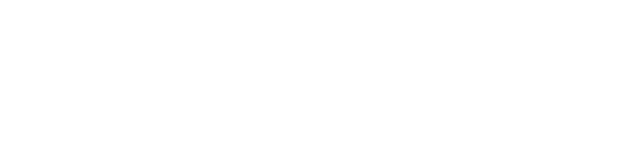
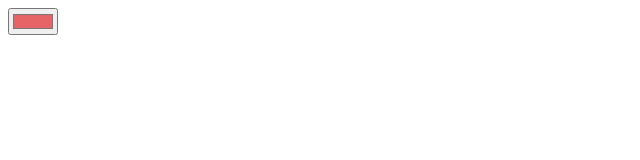
Before and after one commit to Clepfeed/ColorConverter, a plain HTML site: page index.html in a window 1280 px wide. Shown: the whole page, without its empty margins (0-640 px from the left). Drawn offline with Linux system fonts and the light colour scheme.

Commit message:
add index

```diff
--- a/index.html
+++ b/index.html
@@ -6,6 +6,6 @@
         <title>Color converter</title>
     </head>
     <body>
-
+        <input type="color" id="head" name="head" value="#e66465" />
     </body>
 </html>
```
